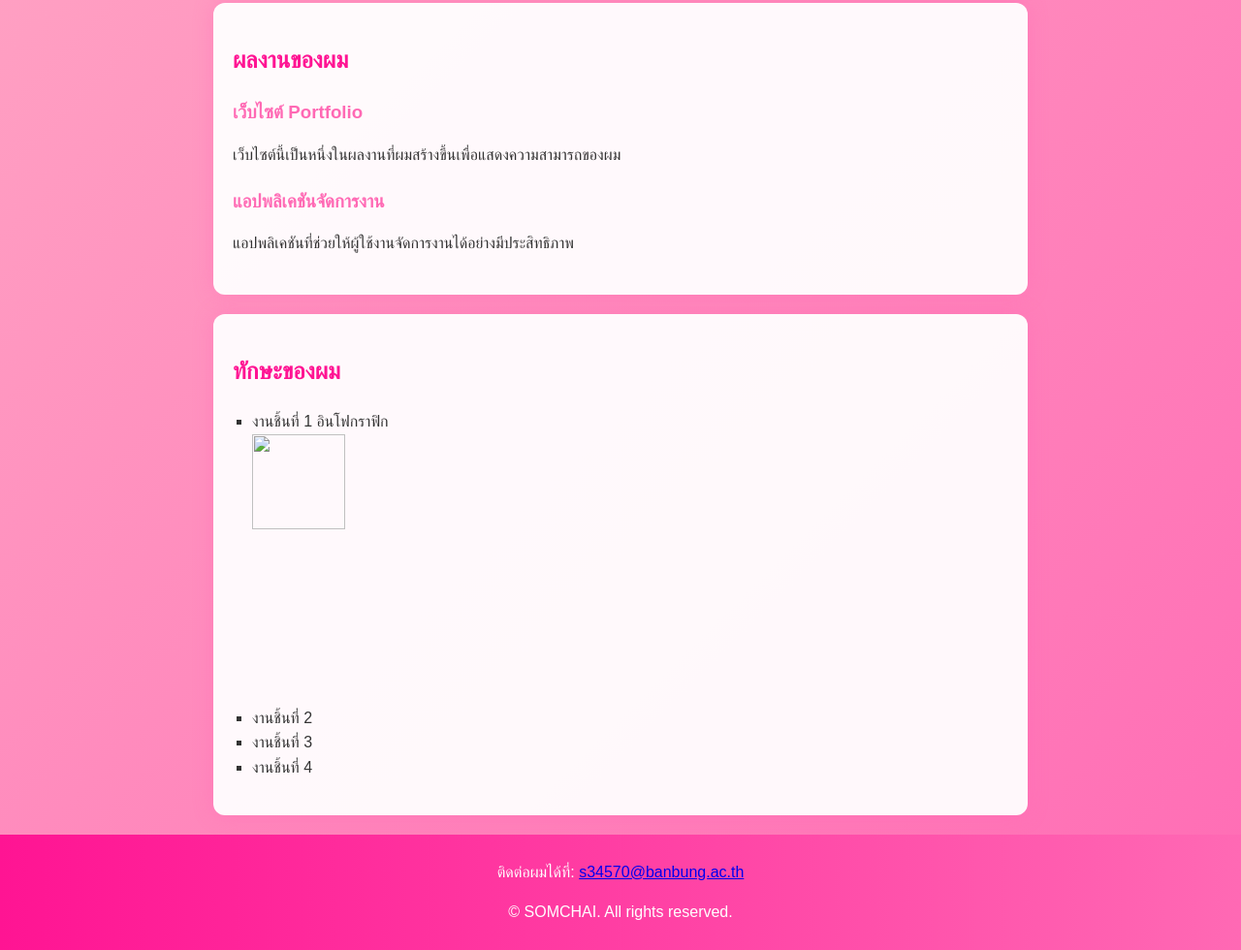
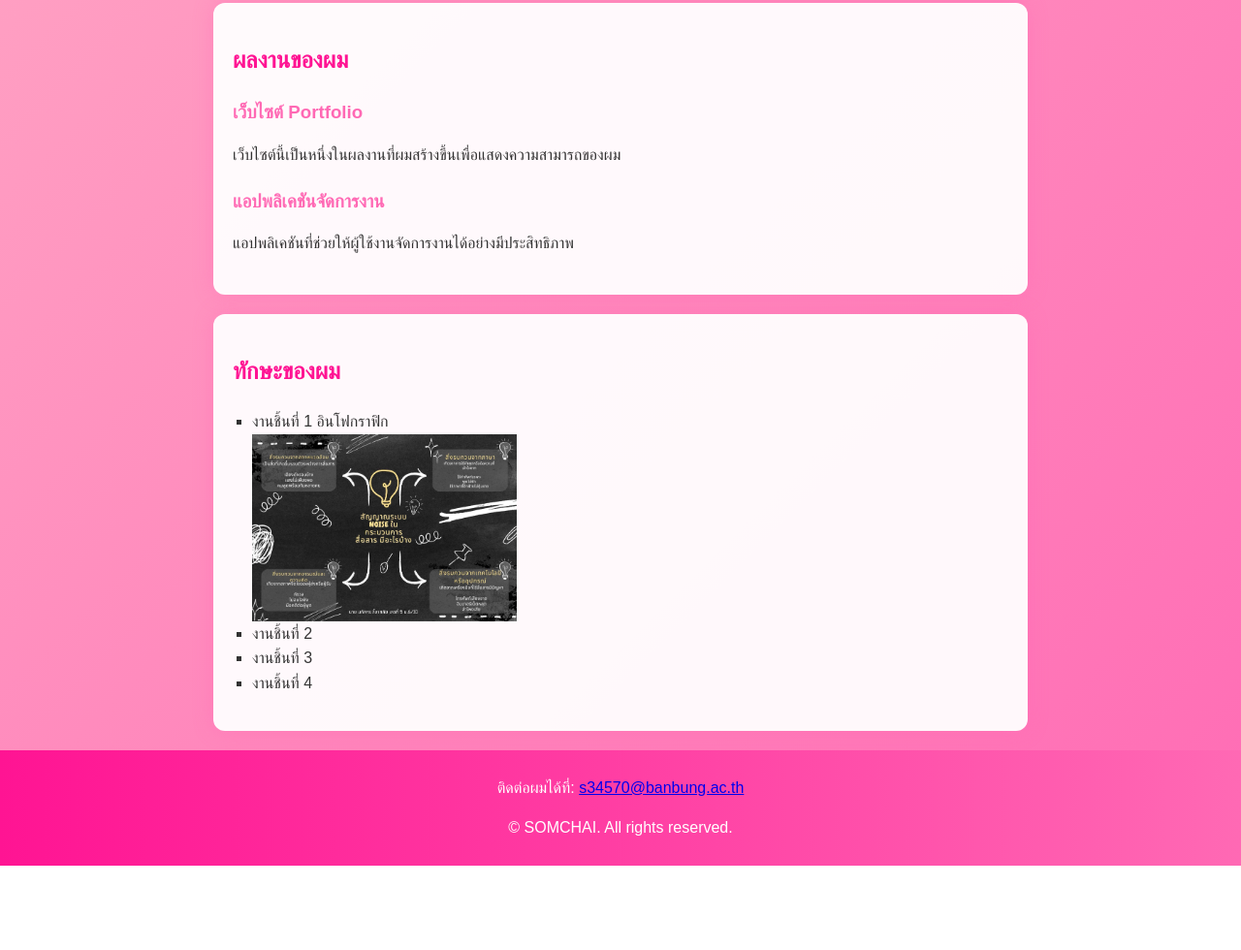
Before and after one commit to s34570-oss/Picpw.github.io, a plain HTML site: page index.html in a window 1280 px wide. Shown: the part 597-1577 px from the top of the page at 97% size. After the commit the page ends 1490 px from the top, so only its background shows below. Drawn offline with Linux system fonts and the light colour scheme.

Commit message:
index.html

```diff
--- a/index.html
+++ b/index.html
@@ -47,7 +47,7 @@ DOCTYPE html>
 <h2>ทักษะของผม</h2>
 <ul>
 <li>งานชิ้นที่ 1 อินโฟกราฟิก</li>
-  <img src="lMG_3483.jpeg" width="35%">
+  <img src="IMG_3483.jpeg" width="35%">
 <li>งานชิ้นที่ 2</li>
 <li>งานชิ้นที่ 3</li>
 <li>งานชิ้นที่ 4</li>
```
